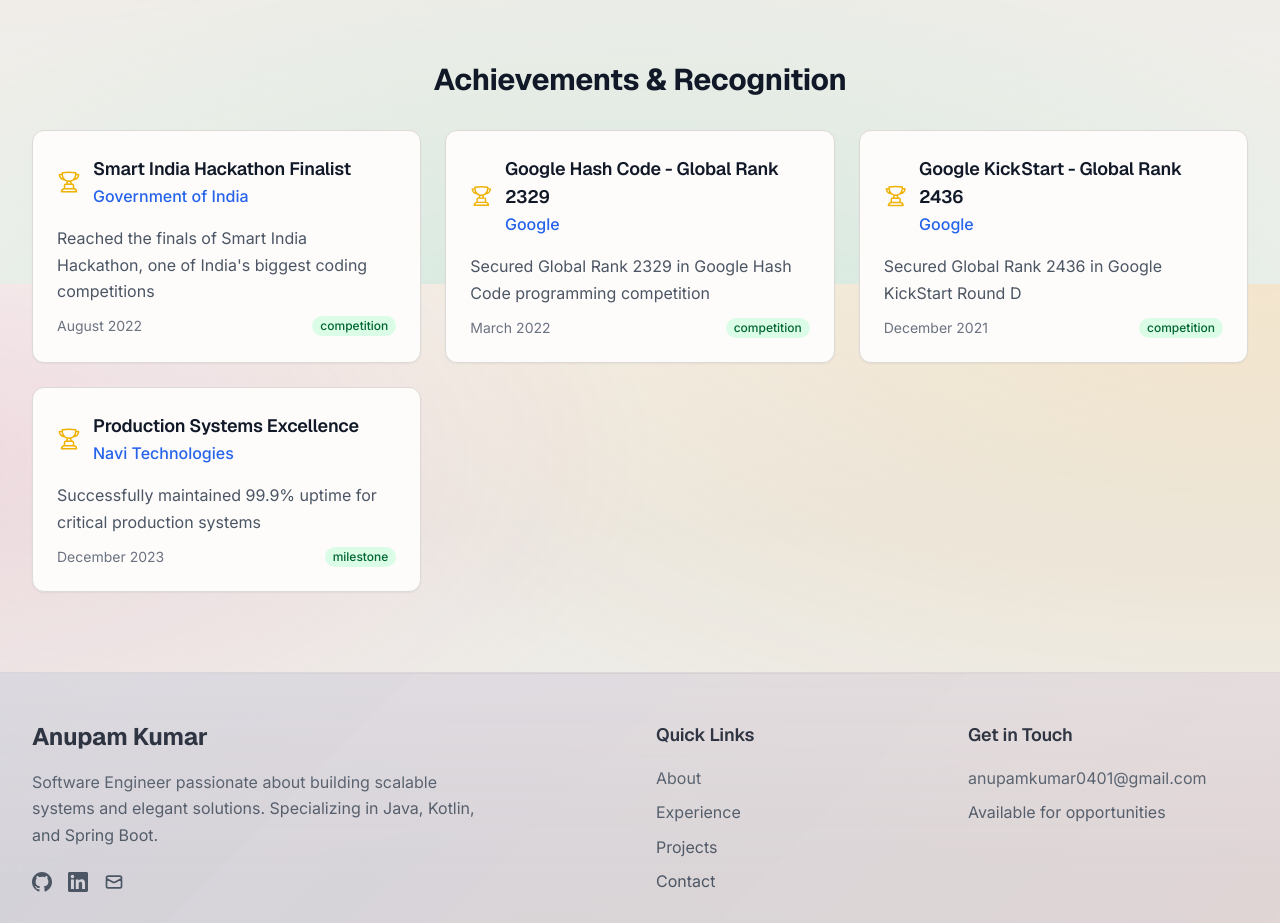
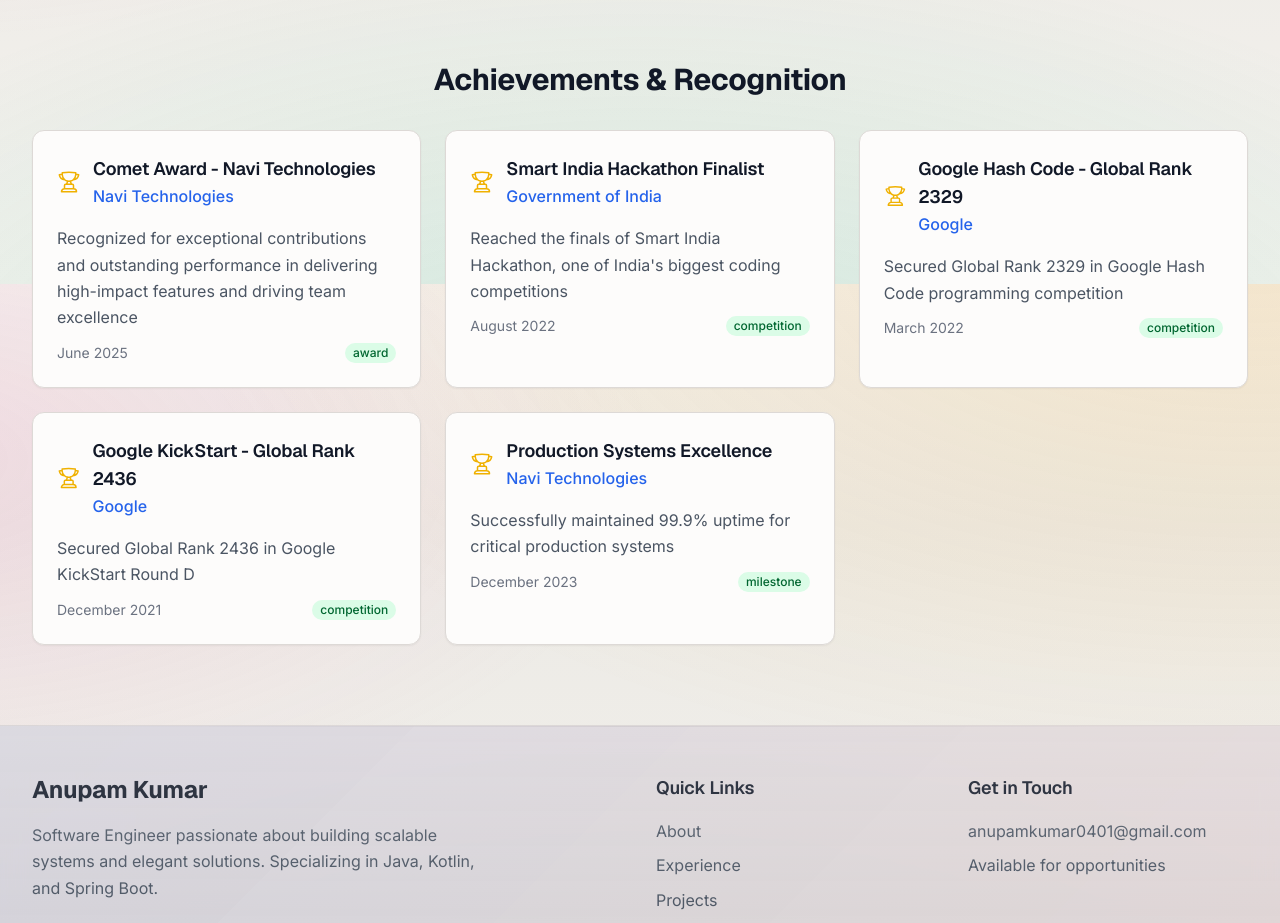
Before and after one commit to Anupam0401/anupam-portfolio, a Next.js app: page /about in a window 1280 px wide. Shown: the part 2980-3903 px from the top of the page. Built offline with nearby package versions, Linux system fonts and the light colour scheme.

Commit message:
feat: add Comet Award achievement and adjust badge sizing in achievements page

```diff
--- a/src/app/achievements/page.tsx
+++ b/src/app/achievements/page.tsx
@@ -108,7 +108,7 @@
                     {achievement.title}
                   </CardTitle>
                   <div className="flex items-center space-x-2">
-                    <Badge variant="secondary" className="capitalize">
+                    <Badge variant="secondary" size="sm" className="capitalize">
                       {achievement.type}
                     </Badge>
                     {achievement.organization && (
--- a/src/data/portfolio.ts
+++ b/src/data/portfolio.ts
@@ -327,6 +327,15 @@
 
 export const achievements: Achievement[] = [
   {
+    id: "comet-award",
+    title: "Comet Award - Navi Technologies",
+    description: "Recognized for exceptional contributions and outstanding performance in delivering high-impact features and driving team excellence",
+    date: "2025-06-12",
+    type: "award",
+    organization: "Navi Technologies",
+    icon: "⭐"
+  },
+  {
     id: "sih-finalist",
     title: "Smart India Hackathon Finalist",
     description: "Reached the finals of Smart India Hackathon, one of India's biggest coding competitions",
```
